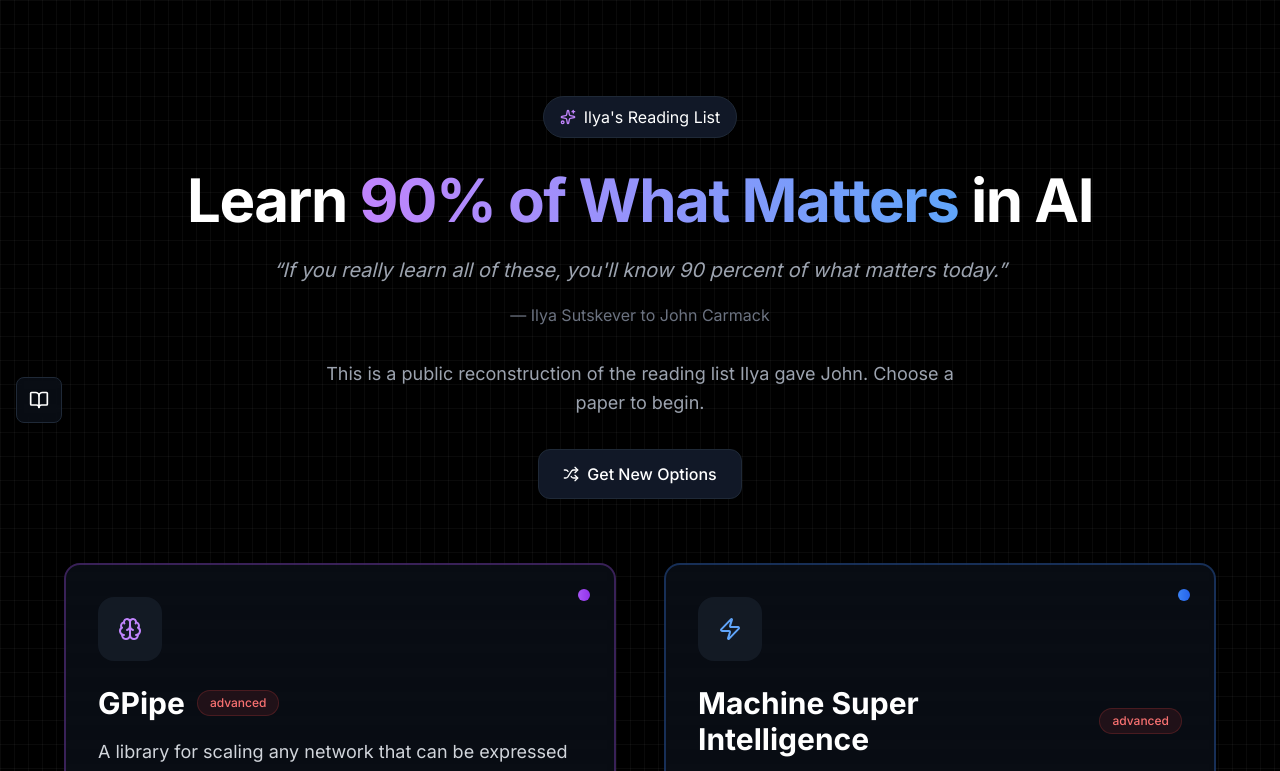
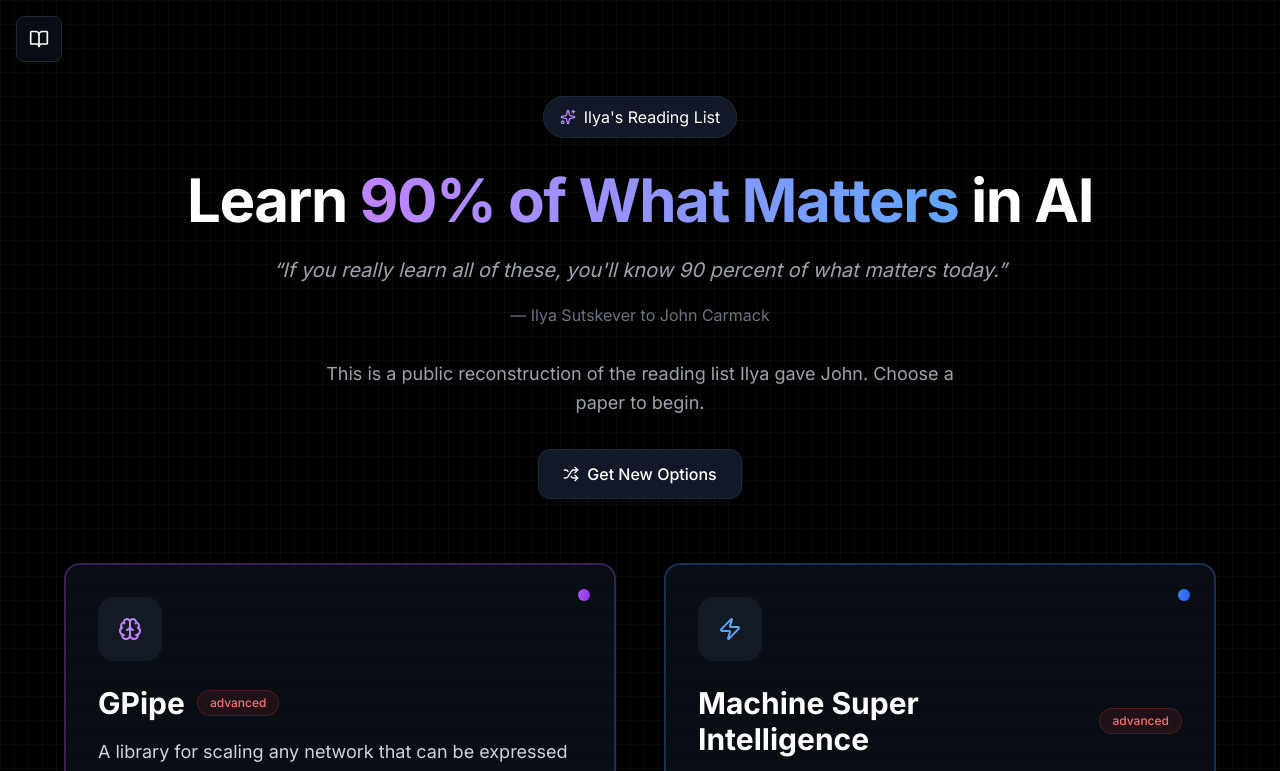
Before and after one commit to rachita-ramesh/sutskever30, a Next.js app: page / in a window 1280 px wide. Shown: the top 771 px of the page. Built offline with nearby package versions, Linux system fonts and the light colour scheme.

Commit message:
Revert "feat: move sidebar toggle to a floating button"
This reverts commit 301c6661dd3e3ab027c1b2f6c708e18415ce7d5f.

```diff
--- a/src/app/page.tsx
+++ b/src/app/page.tsx
@@ -6,7 +6,6 @@
 import { ChatInterface } from "@/components/chat-interface";
 import { Sidebar } from "@/components/sidebar";
 import { concepts as allConcepts } from "@/data/concepts";
-import { SidebarToggle } from "@/components/sidebar-toggle";
 
 export default function HomePage() {
   const [selectedConcept, setSelectedConcept] = useState<Concept | null>(null);
@@ -36,9 +35,8 @@
         onClose={() => setIsSidebarOpen(false)}
         concepts={allConcepts}
         onSelectConcept={handleSwitchToConcept}
-        currentConceptId={selectedConcept?.id || ""}
+        currentConceptId={selectedConcept?.id || ''}
       />
-      {!isSidebarOpen && <SidebarToggle onToggle={toggleSidebar} />}
       {selectedConcept ? (
         <ChatInterface
           concept={selectedConcept}
--- a/src/components/chat-interface.tsx
+++ b/src/components/chat-interface.tsx
@@ -10,11 +10,7 @@
   onToggleSidebar: () => void;
 }
 
-export function ChatInterface({
-  concept,
-  onBack,
-  onToggleSidebar,
-}: ChatInterfaceProps) {
+export function ChatInterface({ concept, onBack, onToggleSidebar }: ChatInterfaceProps) {
   const [messages, setMessages] = useState<Message[]>([]);
   const [input, setInput] = useState("");
   const [isLoading, setIsLoading] = useState(false);
@@ -127,6 +123,12 @@
           <div className="flex items-center justify-between gap-4">
             {/* Left Side */}
             <div className="flex-shrink-0 flex items-center gap-1 sm:gap-2">
+              <button
+                onClick={onToggleSidebar}
+                className="p-2 hover:bg-gray-800 rounded-lg transition-colors text-white"
+              >
+                <BookOpen className="h-5 w-5" />
+              </button>
               <button
                 onClick={onBack}
                 className="p-2 hover:bg-gray-800 rounded-lg transition-colors text-white"
--- a/src/components/concept-selector.tsx
+++ b/src/components/concept-selector.tsx
@@ -61,8 +61,12 @@
 
       <header className="fixed top-0 left-0 right-0 z-20 p-4">
         <div className="max-w-7xl mx-auto flex justify-between items-center">
-          {/* This space is intentionally left blank */}
-          <div></div>
+          <button
+            onClick={onToggleSidebar}
+            className="p-3 bg-gray-900/50 border border-gray-800 rounded-lg text-white hover:bg-gray-800 hover:border-gray-700 transition-colors backdrop-blur-sm"
+          >
+            <BookOpen className="h-5 w-5" />
+          </button>
         </div>
       </header>
 
--- a/src/components/sidebar-toggle.tsx
+++ b/src/components/sidebar-toggle.tsx
@@ -6,12 +6,13 @@
 
 export function SidebarToggle({ onToggle }: SidebarToggleProps) {
   return (
-    <button
-      onClick={onToggle}
-      className="fixed top-1/2 left-4 -translate-y-1/2 z-30 p-3 bg-gray-900/50 border border-gray-800 rounded-lg text-white hover:bg-gray-800 hover:border-gray-700 transition-colors backdrop-blur-sm"
-      aria-label="Toggle reading list"
-    >
-      <BookOpen className="h-5 w-5" />
-    </button>
+    <div className="fixed top-6 left-6 z-30">
+      <button
+        onClick={onToggle}
+        className="p-3 bg-gray-900/50 border border-gray-800 rounded-lg text-white hover:bg-gray-800 hover:border-gray-700 transition-colors backdrop-blur-sm"
+      >
+        <BookOpen className="h-5 w-5" />
+      </button>
+    </div>
   );
 }
```
